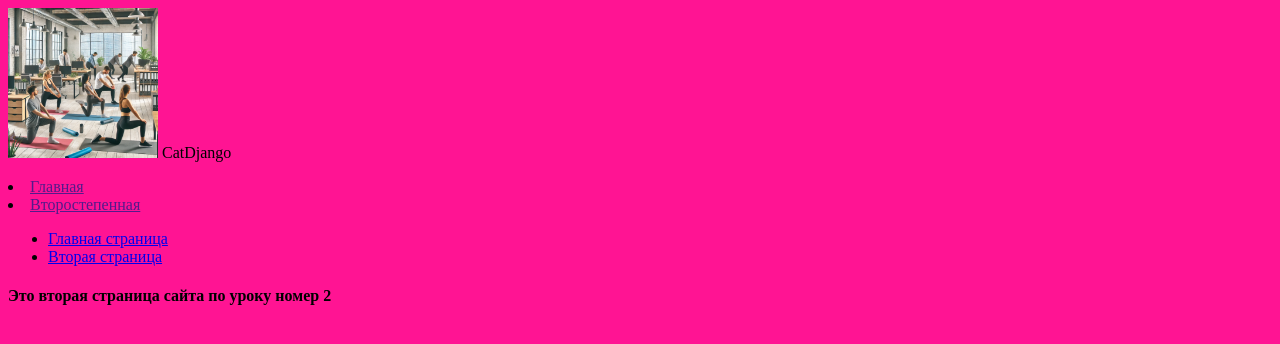
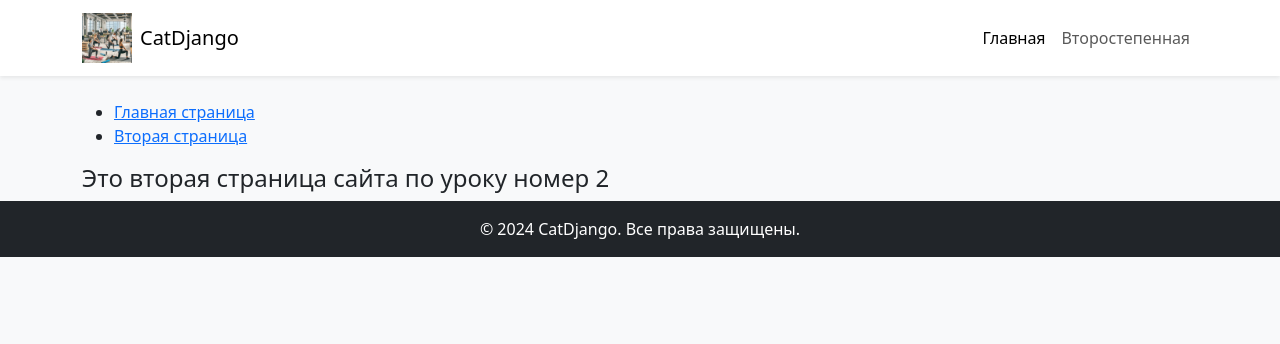
Before and after one commit to solarivz/DJ02.01, a Django app: template DJ02_01/main/templates/main/new.html in a window 1280 px wide. Shown: the top 344 px of the page. Run offline with Django 5.2, Linux system fonts and the light colour scheme; the template is opened without the code that fills it, so the values that code supplies are empty.

Commit message:
upd layout

```diff
--- a/DJ02_01/main/templates/main/layoute.html
+++ b/DJ02_01/main/templates/main/layoute.html
@@ -1,26 +1,51 @@
 {% load static %}
-<! doctype html>
+<!DOCTYPE html>
 <html lang="en">
 <head>
     <meta charset="UTF-8">
-    <meta name="viewport"
-        content="width=device-width, user-scalable=no, initial-scale=1.0, maximum-scale=1.0, minimum-scale=1.0">
+    <meta name="viewport" content="width=device-width, initial-scale=1.0">
     <meta http-equiv="X-UA-Compatible" content="ie=edge">
+    <title>{% block title %}CatDjango{% endblock %}</title>
+    <!-- Подключение Bootstrap -->
+    <link href="https://cdn.jsdelivr.net/npm/bootstrap@5.3.0-alpha1/dist/css/bootstrap.min.css" rel="stylesheet">
+    <!-- Подключение собственного CSS -->
     <link rel="stylesheet" href="{% static 'main/css/main.css' %}">
-    {% block title %}
-    {% endblock %}
 </head>
-<body>
-    <aside>
-        <img src="{% static 'main/img/z.png' %}" alt="Зарядка" width="150px">
-        <span>CatDjango</span>
-        <ul></ul>
-            <li><a href="">Главная</a></li>
-            <li><a href="">Второстепенная</a></li>
-    </aside>
-    <main>
+<body class="bg-light">
+    <nav class="navbar navbar-expand-lg navbar-light bg-white shadow-sm">
+        <div class="container">
+            <a class="navbar-brand d-flex align-items-center" href="#">
+                <img src="{% static 'main/img/z.png' %}" alt="Зарядка" width="50px" class="me-2">
+                <span>CatDjango</span>
+            </a>
+            <button class="navbar-toggler" type="button" data-bs-toggle="collapse" data-bs-target="#navbarNav" aria-controls="navbarNav" aria-expanded="false" aria-label="Toggle navigation">
+                <span class="navbar-toggler-icon"></span>
+            </button>
+            <div class="collapse navbar-collapse" id="navbarNav">
+                <ul class="navbar-nav ms-auto">
+                    <li class="nav-item">
+                        <a class="nav-link active" href="/">Главная</a>
+                    </li>
+                    <li class="nav-item">
+                        <a class="nav-link" href="/new">Второстепенная</a>
+                    </li>
+                </ul>
+            </div>
+        </div>
+    </nav>
+
+    <main class="container mt-4">
         {% block content %}
         {% endblock %}
     </main>
+
+    <footer class="bg-dark text-white py-3 mt-auto text-center">
+        <div class="container">
+            <p class="mb-0">&copy; 2024 CatDjango. Все права защищены.</p>
+        </div>
+    </footer>
+
+    <!-- Подключение Bootstrap JS -->
+    <script src="https://cdn.jsdelivr.net/npm/bootstrap@5.3.0-alpha1/dist/js/bootstrap.bundle.min.js"></script>
 </body>
 </html>
```
